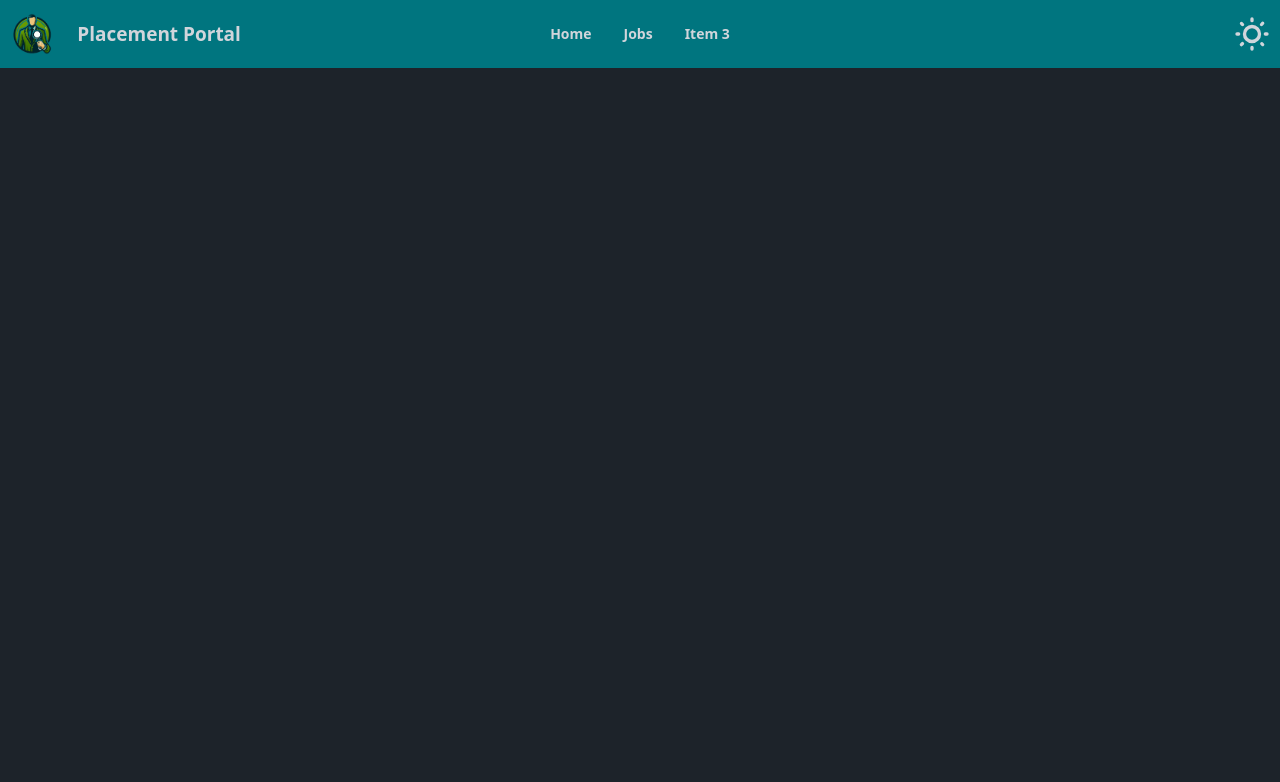
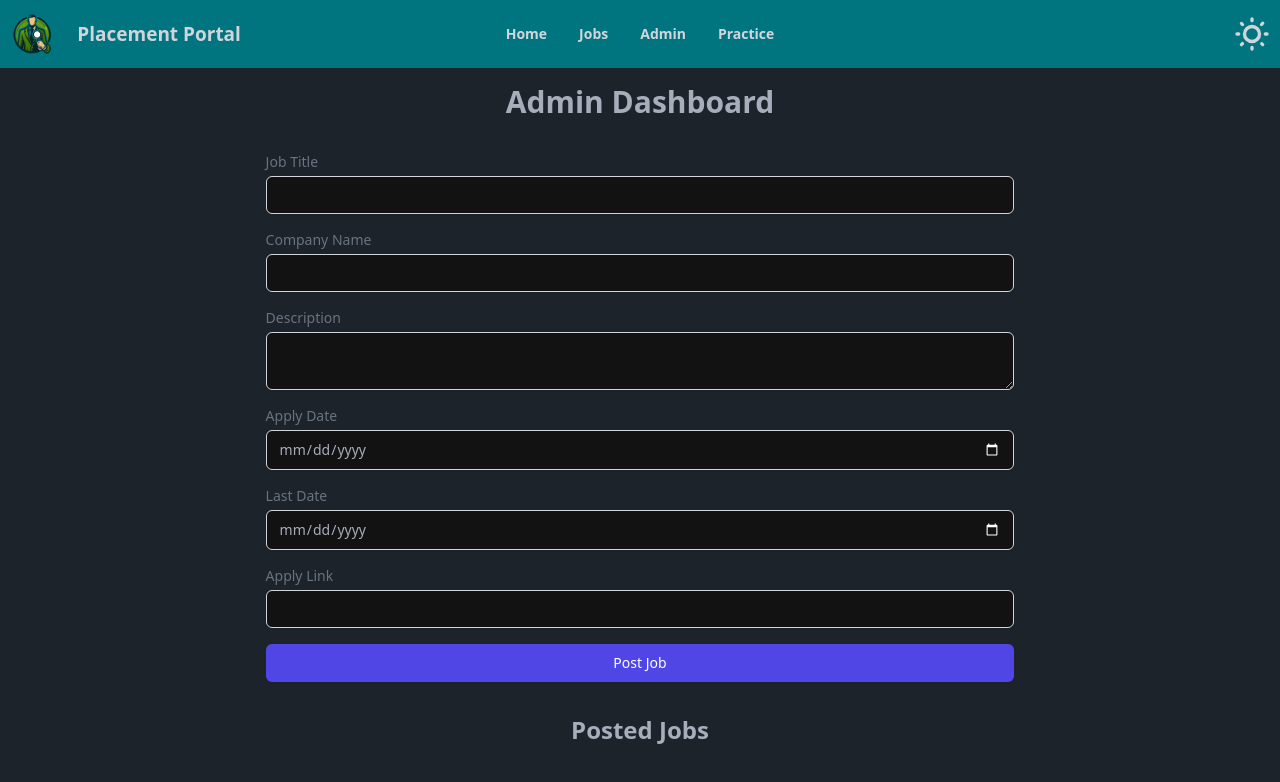
Before and after one commit to Ujjwal05T/Minor-Project, a React (Vite) app in the folder placementPortal/: page /admin in a window 1280 px wide. Shown: the top 782 px of the page. Built offline with nearby package versions, Linux system fonts and the light colour scheme.

Commit message:
Added Admin Panel and Practice components; updated routing and Navbar links

```diff
--- a/placementPortal/src/App.jsx
+++ b/placementPortal/src/App.jsx
@@ -8,6 +8,8 @@ import { BrowserRouter as Router, Route, Routes } from 'react-router-dom';
 import Auth from './components/Auth'
 import Login from './components/Login'
 import Loading from './components/Loading'
+import AdminPanel from './components/AdminPanel'
+import Practice from './components/Practice'
 
 function App() {
   const [count, setCount] = useState(0)
@@ -33,6 +35,8 @@ function App() {
       <Route path="/register" element={<Auth />} />
       <Route path="/login" element={<Login />} />
       <Route path="/jobs" element={<Jobs />} />
+      <Route path="/admin" element={<AdminPanel />} />
+      <Route path="/practice" element={<Practice />} />
       </Routes>
       }
     </Router>
--- /dev/null
+++ b/placementPortal/src/components/AdminPanel.jsx
@@ -0,0 +1,135 @@
+import React, { useState } from 'react';
+
+function AdminPanel() {
+  const [formData, setFormData] = useState({
+    jobTitle: '',
+    companyName: '',
+    description: '',
+    applyDate: '',
+    lastDate: '',
+    applyLink: ''
+  });
+
+  const [jobs, setJobs] = useState([]);
+
+  const handleChange = (e) => {
+    const { name, value } = e.target;
+    setFormData({
+      ...formData,
+      [name]: value
+    });
+  };
+
+  const handleSubmit = (e) => {
+    e.preventDefault();
+    setJobs([...jobs, formData]);
+    setFormData({
+      jobTitle: '',
+      companyName: '',
+      description: '',
+      applyDate: '',
+      lastDate: '',
+      applyLink: ''
+    });
+  };
+
+  return (
+    <div className="container mx-auto p-4 ">
+      <h1 className="text-3xl font-bold text-center mb-8">Admin Dashboard</h1>
+      <div className="flex flex-wrap justify-center">
+      <form onSubmit={handleSubmit} className="space-y-4 lg:w-[60%]">
+        <div>
+          <label className="block text-sm font-medium text-gray-500">Job Title</label>
+          <input
+            type="text"
+            name="jobTitle"
+            value={formData.jobTitle}
+            onChange={handleChange}
+            className="mt-1 block w-full px-3 py-2 border border-gray-300 rounded-md shadow-sm focus:outline-none focus:ring-indigo-500 focus:border-indigo-500 sm:text-sm"
+            required
+          />
+        </div>
+        <div>
+          <label className="block text-sm font-medium text-gray-500">Company Name</label>
+          <input
+            type="text"
+            name="companyName"
+            value={formData.companyName}
+            onChange={handleChange}
+            className="mt-1 block w-full px-3 py-2 border border-gray-300 rounded-md shadow-sm focus:outline-none focus:ring-indigo-500 focus:border-indigo-500 sm:text-sm"
+            required
+          />
+        </div>
+        <div>
+          <label className="block text-sm font-medium text-gray-500">Description</label>
+          <textarea
+            name="description"
+            value={formData.description}
+            onChange={handleChange}
+            className="mt-1 block w-full px-3 py-2 border border-gray-300 rounded-md shadow-sm focus:outline-none focus:ring-indigo-500 focus:border-indigo-500 sm:text-sm"
+            required
+          />
+        </div>
+        <div>
+          <label className="block text-sm font-medium text-gray-500">Apply Date</label>
+          <input
+            type="date"
+            name="applyDate"
+            value={formData.applyDate}
+            onChange={handleChange}
+            className="mt-1 block w-full px-3 py-2 border border-gray-300 rounded-md shadow-sm focus:outline-none focus:ring-indigo-500 focus:border-indigo-500 sm:text-sm"
+            required
+          />
+        </div>
+        <div>
+          <label className="block text-sm font-medium text-gray-500">Last Date</label>
+          <input
+            type="date"
+            name="lastDate"
+            value={formData.lastDate}
+            onChange={handleChange}
+            className="mt-1 block w-full px-3 py-2 border border-gray-300 rounded-md shadow-sm focus:outline-none focus:ring-indigo-500 focus:border-indigo-500 sm:text-sm"
+            required
+          />
+        </div>
+        <div>
+          <label className="block text-sm font-medium text-gray-500">Apply Link</label>
+          <input
+            type="url"
+            name="applyLink"
+            value={formData.applyLink}
+            onChange={handleChange}
+            className="mt-1 block w-full px-3 py-2 border border-gray-300 rounded-md shadow-sm focus:outline-none focus:ring-indigo-500 focus:border-indigo-500 sm:text-sm"
+            required
+          />
+        </div>
+        <div>
+          <button
+            type="submit"
+            className="w-full flex justify-center py-2 px-4 border border-transparent rounded-md shadow-sm text-sm font-medium text-white bg-indigo-600 hover:bg-indigo-700 focus:outline-none focus:ring-2 focus:ring-offset-2 focus:ring-indigo-500"
+          >
+            Post Job
+          </button>
+        </div>
+      </form>
+      </div>
+      <div className="mt-8 flex flex-wrap justify-center">
+        <h2 className="text-2xl font-bold mb-4">Posted Jobs</h2>
+        <ul>
+          {jobs.map((job, index) => (
+            <li key={index} className="mb-4 p-4 border border-gray-300 rounded-md shadow-sm">
+              <h3 className="text-xl font-semibold">{job.jobTitle}</h3>
+              <p><strong>Company:</strong> {job.companyName}</p>
+              <p><strong>Description:</strong> {job.description}</p>
+              <p><strong>Apply Date:</strong> {job.applyDate}</p>
+              <p><strong>Last Date:</strong> {job.lastDate}</p>
+              <p><strong>Apply Link:</strong> <a href={job.applyLink} target="_blank" rel="noopener noreferrer" className="text-blue-500">{job.applyLink}</a></p>
+            </li>
+          ))}
+        </ul>
+      </div>
+    </div>
+  );
+}
+
+export default AdminPanel;
--- a/placementPortal/src/components/Navbar.jsx
+++ b/placementPortal/src/components/Navbar.jsx
@@ -35,7 +35,7 @@ function Navbar() {
             <Link to='/jobs'>Jobs</Link>
             </li>
             <li>
-              <a>Item </a>
+            <Link to='/admin'>Admin</Link>
             </li>
           </ul>
         </div>
@@ -53,7 +53,10 @@ function Navbar() {
           <Link to='/jobs'>Jobs</Link>
           </li>
           <li>
-            <a>Item 3</a>
+            <Link to='/admin'>Admin</Link>
+          </li>
+          <li>
+            <Link to='/practice'>Practice</Link>
           </li>
         </ul>
       </div>
--- /dev/null
+++ b/placementPortal/src/components/Practice.jsx
@@ -0,0 +1,60 @@
+import React from 'react';
+
+function Practice() {
+  const materials = [
+    {
+      title: 'DSA Sheet by Love Babbar',
+      description: 'A comprehensive DSA sheet to prepare for coding interviews.',
+      link: 'https://drive.google.com/file/d/1KOj8g4z5k5z5k5z5k5z5k5z5k5z5k5z/view',
+      type: 'DSA Sheet'
+    },
+    {
+      title: 'Striver\'s SDE Sheet',
+      description: 'A curated list of problems to ace coding interviews.',
+      link: 'https://takeuforward.org/interviews/strivers-sde-sheet-top-coding-interview-problems/',
+      type: 'DSA Sheet'
+    },
+    {
+      title: 'YouTube Playlist: Data Structures and Algorithms',
+      description: 'A YouTube playlist covering various data structures and algorithms.',
+      link: 'https://www.youtube.com/playlist?list=PL9gnSGHSqcnp39cTyB1dTZ2pJ04Xmdrod',
+      type: 'YouTube Playlist'
+    },
+    {
+      title: 'GeeksforGeeks Placement Preparation',
+      description: 'A collection of articles and problems for placement preparation.',
+      link: 'https://www.geeksforgeeks.org/placement-preparation/',
+      type: 'Article'
+    },
+    {
+      title: 'LeetCode Top Interview Questions',
+      description: 'A list of top interview questions on LeetCode.',
+      link: 'https://leetcode.com/problemset/top-interview-questions/',
+      type: 'LeetCode'
+    }
+  ];
+
+  return (
+    <div className="container mx-auto p-4">
+      <h1 className="text-3xl font-bold text-center mb-8">Placement Preparation Materials</h1>
+      <div className="space-y-4">
+        {materials.map((material, index) => (
+          <div key={index} className="bg-inherit shadow-lg rounded-lg p-4 flex justify-between">
+            <div>
+            <h2 className="text-2xl font-semibold mb-2">{material.title}</h2>
+            <p className=" mb-2"><strong>Type:</strong> {material.type}</p>
+            <p className="mb-4">{material.description}</p>
+            </div>
+            <div>
+            <a href={material.link} target="_blank" rel="noopener noreferrer" className="text-blue-400 btn">
+              Access Material
+            </a>
+            </div>
+          </div>
+        ))}
+      </div>
+    </div>
+  );
+}
+
+export default Practice;
```
